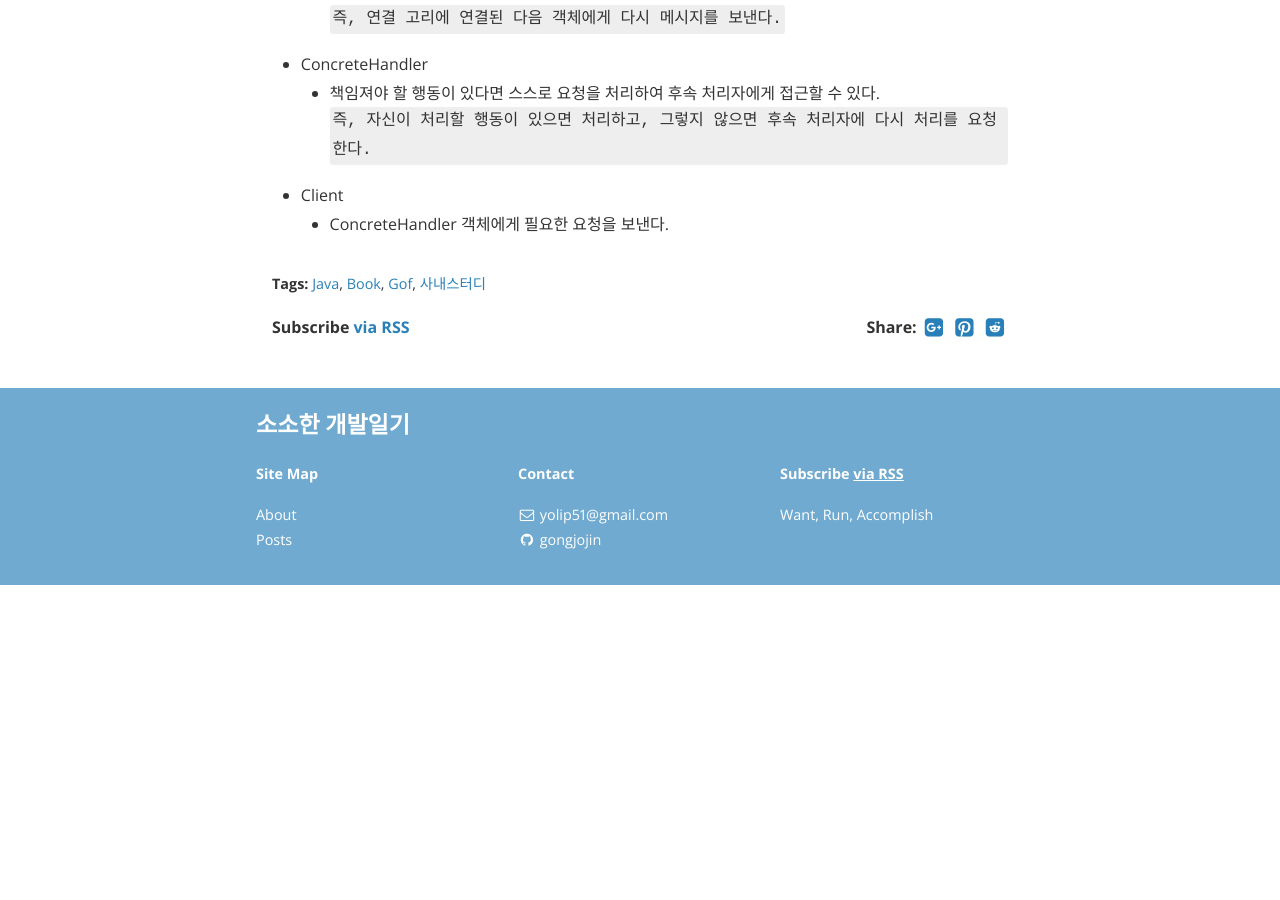
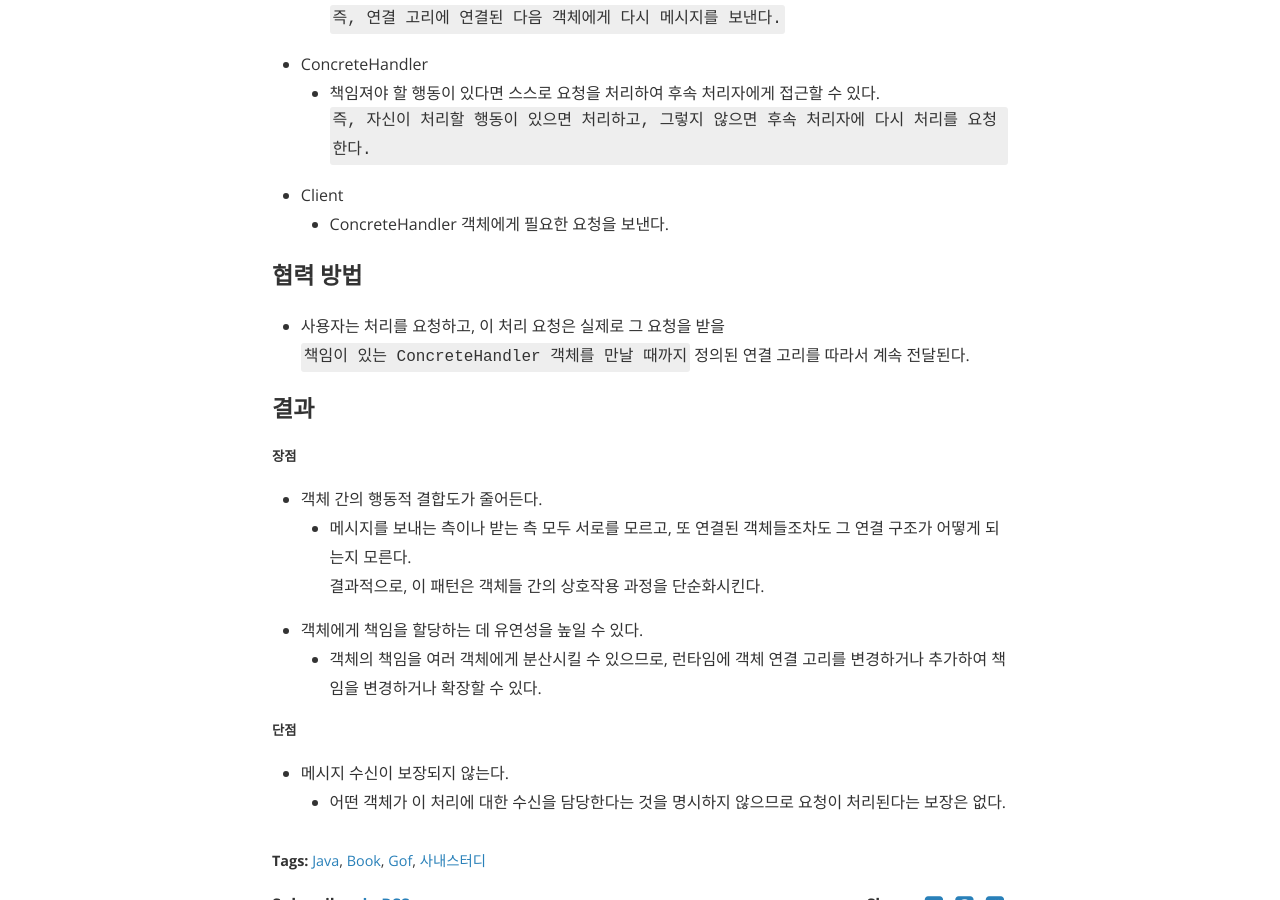
Before and after one commit to gonghojin/gonghojin.github.io, a Jekyll site: the page built from _posts/book/java/gof/2019-12-10-gofpattern-COR.md, in a window 1280 px wide and 900 px high, scrolled down 1425 px. Built offline with Jekyll 4.4.1, drawn with Linux system fonts in a browser that asks for light colours; nearby versions of some CDN libraries; comment, search, counter and statistics services are not loaded; before the commit the page ends 2010 px from its top, so only the background shows below that.

```diff
--- a/_posts/book/java/gof/2019-12-10-gofpattern-COR.md
+++ b/_posts/book/java/gof/2019-12-10-gofpattern-COR.md
@@ -30,3 +30,18 @@ cover:  "/assets/instacode.png"
 	`즉, 자신이 처리할 행동이 있으면 처리하고, 그렇지 않으면 후속 처리자에 다시 처리를 요청한다.`
 + Client
 	- ConcreteHandler 객체에게 필요한 요청을 보낸다.
+
+### 협력 방법
++ 사용자는 처리를 요청하고, 이 처리 요청은 실제로 그 요청을 받을` 책임이 있는 ConcreteHandler 객체를 만날 때까지` 정의된 연결 고리를 따라서 계속 전달된다.
+
+### 결과
+##### 장점
++ 객체 간의 행동적 결합도가 줄어든다.
+	+ 메시지를 보내는 측이나 받는 측 모두 서로를 모르고, 또 연결된 객체들조차도 그 연결 구조가 어떻게 되는지 모른다.
+	결과적으로, 이 패턴은 객체들 간의 상호작용 과정을 단순화시킨다.
++ 객체에게 책임을 할당하는 데 유연성을 높일 수 있다.
+	+ 객체의 책임을 여러 객체에게 분산시킬 수 있으므로, 런타임에 객체 연결 고리를 변경하거나 추가하여 책임을 변경하거나 확장할 수 있다.
+
+##### 단점
++ 메시지 수신이 보장되지 않는다.
+	+ 어떤 객체가 이 처리에 대한 수신을 담당한다는 것을 명시하지 않으므로 요청이 처리된다는 보장은 없다.
```
